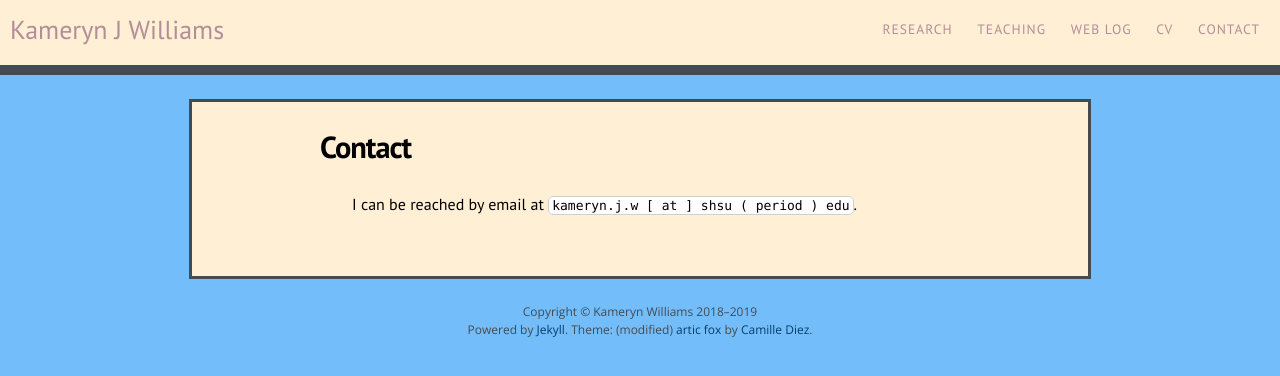
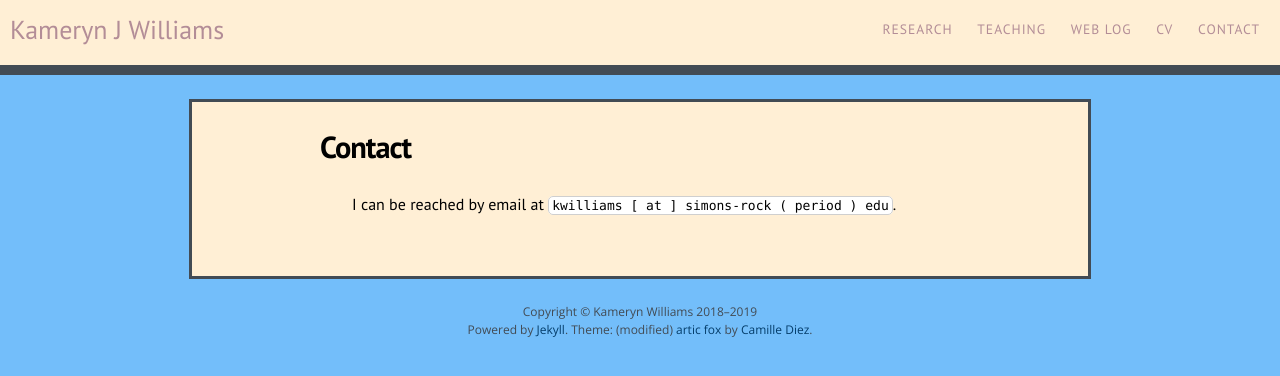
Before and after one commit to kamerynjw/kamerynjw.github.io, a Jekyll site: the page built from contact.md, in a window 1280 px wide. Shown: the top 376 px of the page. Built offline with Jekyll 4.4.1, drawn with Linux system fonts in a browser that asks for light colours; nearby versions of some CDN libraries.

Commit message:
updated contact email

```diff
--- a/contact.md
+++ b/contact.md
@@ -4,4 +4,4 @@ title: Contact
 permalink: /contact/
 ---
 
-I can be reached by email at `kameryn.j.w [ at ] shsu ( period ) edu`.
+I can be reached by email at `kwilliams [ at ] simons-rock ( period ) edu`.
```
